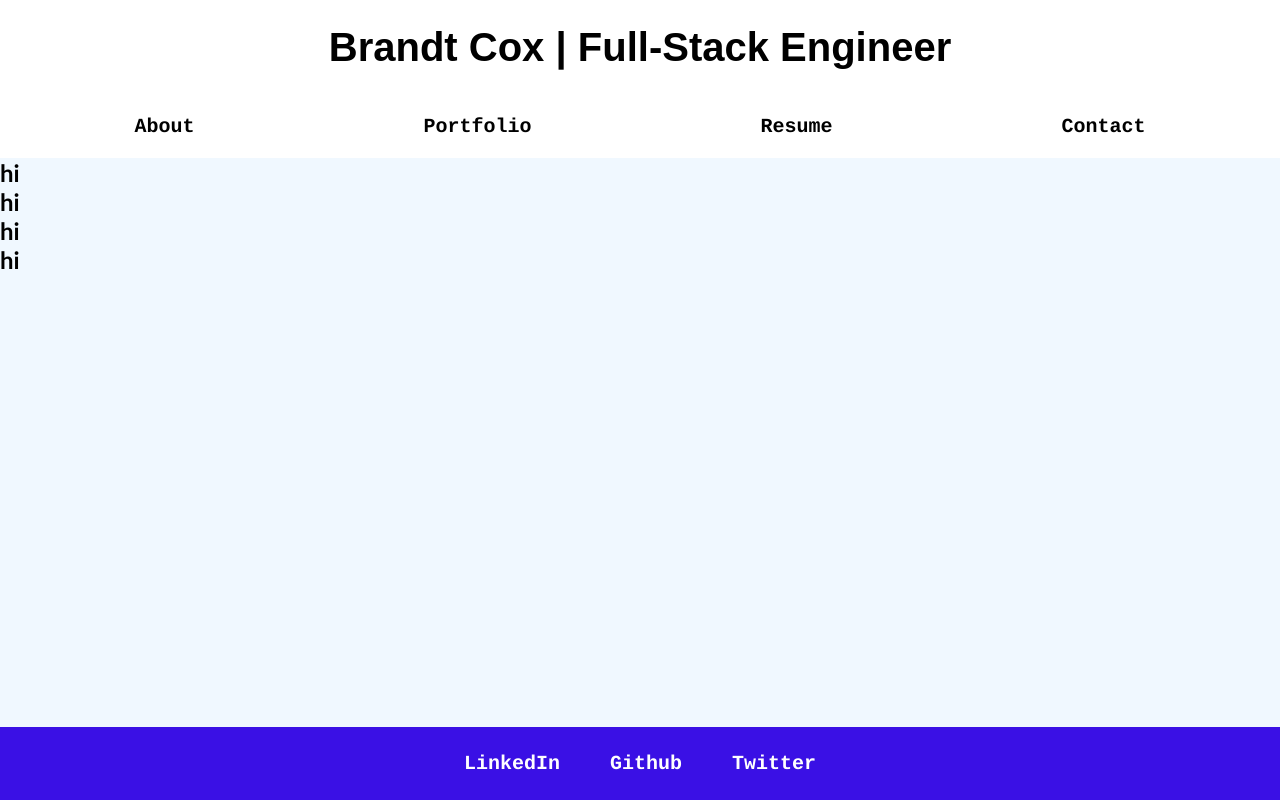
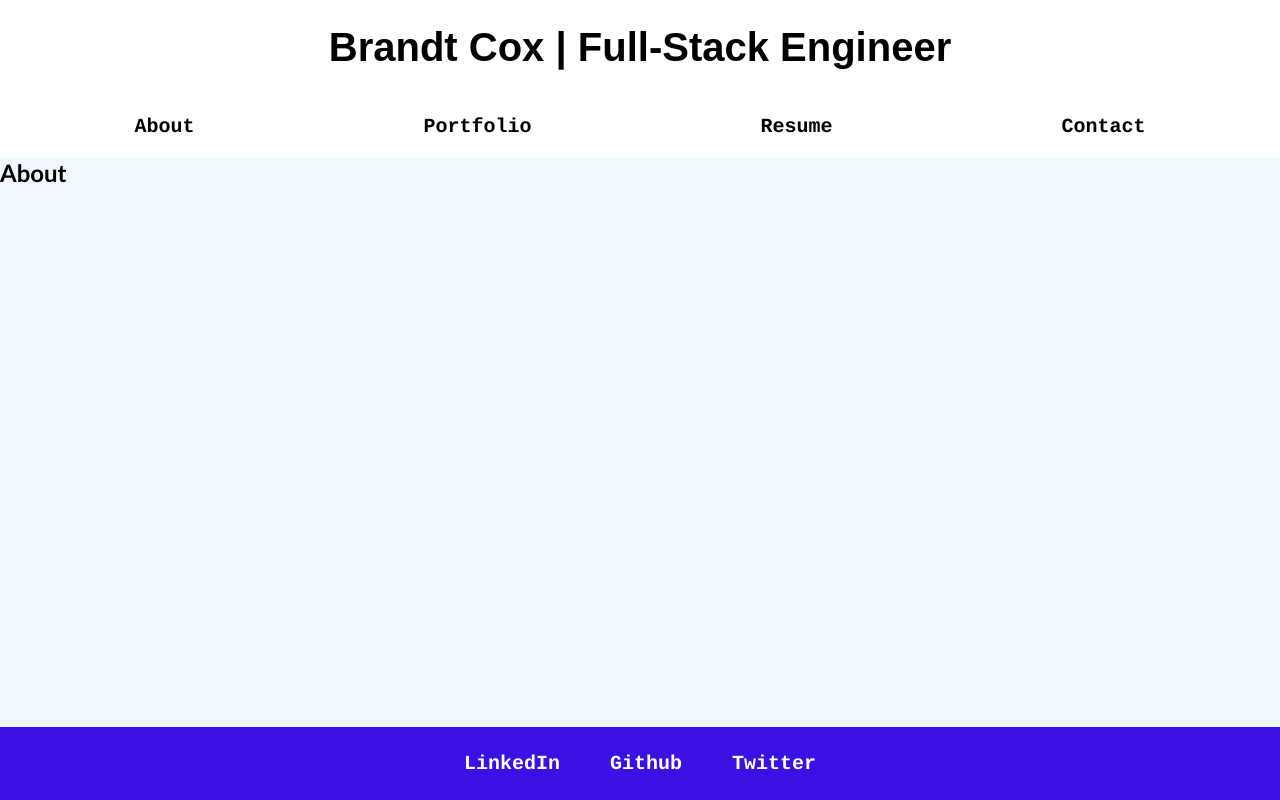
Before and after one commit to MrBrandtCox/MrBrandtCox-Portfolio, a React (Create React App) app: page / in a window 1280 px wide. Built offline with nearby package versions, Linux system fonts and the light colour scheme; the HTML template or start-up script is replaced by a standard one.

Commit message:
adding page toggling to nav, footer functionality, contact page

```diff
--- a/src/App.js
+++ b/src/App.js
@@ -1,25 +1,44 @@
 import './App.css';
-import './styles.css/Header.css';
-import './styles.css/Footer.css';
-import Header from './components/Header';
 import Nav from './components/Nav';
 import About from './pages/About';
 import Contact from './pages/Contact';
 import Portfolio from './pages/Portfolio';
 import Resume from './pages/Resume';
 import Footer from './components/Footer';
-import React from 'react';
+import React, { useState } from 'react';
 
 function App() {
+
+  const [currentTab,setCurrentTab] = useState('About')
+
+  const renderTab = () => {
+    if (currentTab === 'About') {
+      return <About />
+    }
+    if (currentTab === 'Portfolio') {
+      return <Portfolio />
+    }
+    if (currentTab === 'Resume') {
+      return <Resume />
+    }
+    return <Contact />
+  }
+
+  const handleTabChange = (tab) => setCurrentTab(tab)
+
   return (
-    <div className="portfolio-brandt">
-      <Header />
+    <div>
+      <Nav currentTab={currentTab} handleTabChange={handleTabChange} />
+      {renderTab()}
+      <Footer />
+      {/* this div needs to be fixed so it doesn't render everything at once, rather when page is clicked. */}
+      {/* <Header />
       <Nav />
       <About />
       <Contact />
       <Portfolio />
       <Resume />
-      <Footer />
+      <Footer /> */}
     </div>
   );
 }
--- a/src/components/Footer.js
+++ b/src/components/Footer.js
@@ -1,9 +1,8 @@
 import React from 'react';
+import '../styles.css/Footer.css';
 
 function Footer() {
-//     const {
 
-//     }
     return (
         <div className='Footer'>
             {/* <Link>to= '/' className='LinkedIn'</Link>
@@ -12,13 +11,13 @@ function Footer() {
             {/* Create Links for the contacts, Email and Phone will be added to About page*/}
             <ul>
                 <li>
-                    LinkedIn
+                    <a href = 'https://www.linkedin.com/in/brandt-cox-89bbbb254/'>LinkedIn</a>
                 </li>
                 <li>
-                    Github
+                    <a href = 'https://github.com/MrBrandtCox'>Github</a>
                 </li>
                 <li>
-                    Twitter
+                    <a href = 'https://twitter.com/MrBrandtCox'>Twitter</a>
                 </li>
             </ul>
         </div>
--- a/src/components/Header.js
+++ /dev/null
@@ -1,14 +0,0 @@
-import React from 'react';
-
-function Header() {
-//     const {
-
-//     }
-    return (
-        <div className='body-header'>
-            <h1>Brandt Cox | Full-Stack Engineer</h1>
-        </div>
-    );
-}
-
-export default Header;
--- a/src/components/Nav.js
+++ b/src/components/Nav.js
@@ -1,4 +1,5 @@
 // import the pages here from path
+import '../styles.css/Nav.css';
 import React, { useState } from 'react';
 import About from '../pages/About';
 import Portfolio from '../pages/Portfolio';
@@ -13,6 +14,7 @@ function Nav() {
 
     return (
         <div className='Nav'>
+            <h1>Brandt Cox | Full-Stack Engineer</h1>
             {/* Make these Links? */}
             <ul>
                 <li onClick={() => setContent(About)}>About</li>
--- a/src/pages/About.js
+++ b/src/pages/About.js
@@ -1,10 +1,10 @@
 //imports
-
+import React from 'react';
 
 function About () {
     return (
         <div>
-            <h2>hi</h2>
+            <h2>About</h2>
         </div>
     );
 }
--- a/src/pages/Contact.js
+++ b/src/pages/Contact.js
@@ -1,10 +1,16 @@
 // imports
-
+import '../styles.css/Contact.css';
 
 function Contact () {
     return (
         <div>
-            <h2>hi</h2>
+            <h2 className='contact-title'>Contact Me</h2>
+            <section className='container'>
+                <ul>
+                    <li className = 'email'>Email: <a href='https://mail.google.com/mail/u/0/#inbox?compose=new'>brandtleydavis@gmail.com</a></li>
+                    <li className = 'phone'>Phone: (801)949-6230</li>
+                </ul>
+            </section>
         </div>
     );
 }
--- a/src/pages/Portfolio.js
+++ b/src/pages/Portfolio.js
@@ -4,7 +4,7 @@
 function Portfolio () {
     return (
         <div>
-            <h2>hi</h2>
+            <h2>Portfolio</h2>
         </div>
     );
 }
--- a/src/pages/Resume.js
+++ b/src/pages/Resume.js
@@ -4,7 +4,7 @@
 function Resume () {
     return (
         <div>
-            <h2>hi</h2>
+            <h2>Resume</h2>
         </div>
     );
 }
--- /dev/null
+++ b/src/styles.css/Contact.css
@@ -0,0 +1,19 @@
+* {
+
+}
+
+body {
+
+}
+
+.contact-title {
+    display: flex;
+    justify-content: center;
+    font-family: Courier, Sans-serif, Serif;
+    padding: 50px;
+}
+
+.container {
+    display: flex;
+    justify-content: center;
+}
--- a/src/styles.css/Footer.css
+++ b/src/styles.css/Footer.css
@@ -14,12 +14,13 @@
     list-style-type: none; /*removes bullet points*/
 }
 
-.Footer li {
+.Footer a {
     margin: 0px 25px;
     font-family: Courier, Sans-serif, Serif;
     font-size: 20px;
     font-weight: bold;
     color: white;
+    text-decoration: none;
 }
 
 .Footer li:hover {
```
Also changed, not shown: src/styles.css/Nav.css (renamed from src/styles.css/Header.css).
